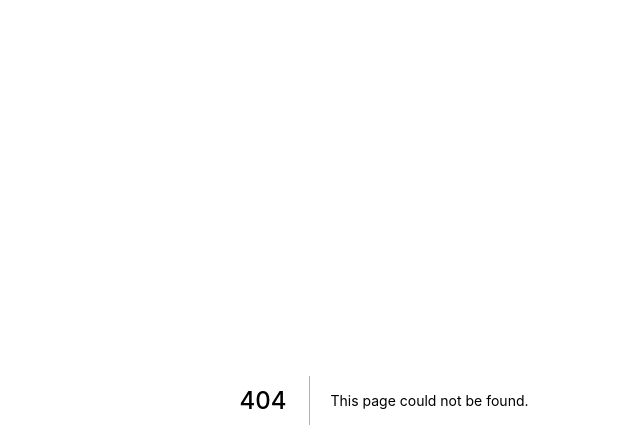
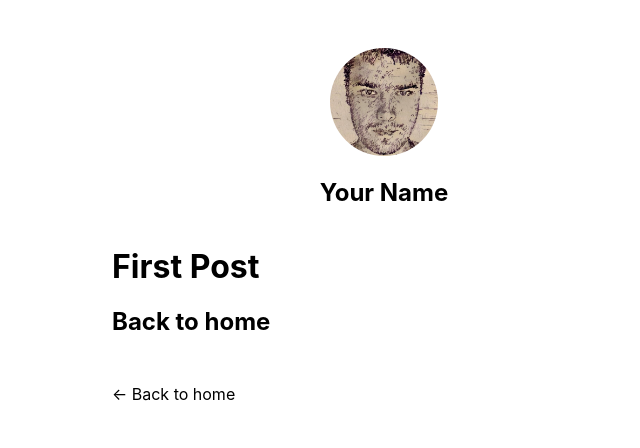
Before and after one commit to SergeiKrk/next-learn, a Next.js app: page /posts/first-post in a window 1280 px wide. Before the commit this address had no page. Shown: the top 448 px of the page, without its empty margins (256-896 px from the left). Built offline with nearby package versions, Linux system fonts and the light colour scheme.

Commit message:
first commit

```diff
--- /dev/null
+++ b/components/layout.js
@@ -0,0 +1,73 @@
+import Head from "next/head";
+import Image from "next/image";
+import styles from "./layout.module.css";
+import utilStyles from "../styles/utils.module.css";
+import Link from "next/link";
+
+const name = "Your Name";
+export const siteTitle = "Next.js Sample Website";
+
+export default function Layout({ children, home }) {
+  return (
+    <div className={styles.container}>
+      <Head>
+        <link rel="icon" href="/favicon.ico" />
+        <meta
+          name="description"
+          content="Learn how to build a personal website using Next.js"
+        />
+        <meta
+          property="og:image"
+          content={`https://og-image.vercel.app/${encodeURI(
+            siteTitle
+          )}.png?theme=light&md=0&fontSize=75px&images=https%3A%2F%2Fassets.vercel.com%2Fimage%2Fupload%2Ffront%2Fassets%2Fdesign%2Fnextjs-black-logo.svg`}
+        />
+        <meta name="og:title" content={siteTitle} />
+        <meta name="twitter:card" content="summary_large_image" />
+      </Head>
+      <header className={styles.header}>
+        {home ? (
+          <>
+            <Image
+              priority
+              src="/images/profile.jpg"
+              className={utilStyles.borderCircle}
+              height={144}
+              width={144}
+              alt={name}
+            />
+            <h1 className={utilStyles.heading2Xl}>{name}</h1>
+          </>
+        ) : (
+          <>
+            <Link href="/">
+              <a>
+                <Image
+                  priority
+                  src="/images/profile.jpg"
+                  className={utilStyles.borderCircle}
+                  height={108}
+                  width={108}
+                  alt={name}
+                />
+              </a>
+            </Link>
+            <h2 className={utilStyles.headingLg}>
+              <Link href="/">
+                <a className={utilStyles.colorInherit}>{name}</a>
+              </Link>
+            </h2>
+          </>
+        )}
+      </header>
+      <main>{children}</main>
+      {!home && (
+        <div className={styles.backToHome}>
+          <Link href="/">
+            <a>← Back to home</a>
+          </Link>
+        </div>
+      )}
+    </div>
+  );
+}
--- /dev/null
+++ b/components/layout.module.css
@@ -0,0 +1,15 @@
+.container {
+  max-width: 36rem;
+  padding: 0 1rem;
+  margin: 3rem auto 6rem;
+}
+
+.header {
+  display: flex;
+  flex-direction: column;
+  align-items: center;
+}
+
+.backToHome {
+  margin: 3rem 0 0;
+}
--- /dev/null
+++ b/pages/posts/first-post.js
@@ -0,0 +1,19 @@
+import Head from "next/head";
+import Link from "next/link";
+import Layout from "../../components/layout";
+
+export default function FirstPost() {
+  return (
+    <Layout>
+      <Head>
+        <title>First Post</title>
+      </Head>
+      <h1>First Post</h1>
+      <h2>
+        <Link href="/">
+          <a>Back to home</a>
+        </Link>
+      </h2>
+    </Layout>
+  );
+}
--- /dev/null
+++ b/styles/utils.module.css
@@ -0,0 +1,52 @@
+.heading2Xl {
+  font-size: 2.5rem;
+  line-height: 1.2;
+  font-weight: 800;
+  letter-spacing: -0.05rem;
+  margin: 1rem 0;
+}
+
+.headingXl {
+  font-size: 2rem;
+  line-height: 1.3;
+  font-weight: 800;
+  letter-spacing: -0.05rem;
+  margin: 1rem 0;
+}
+
+.headingLg {
+  font-size: 1.5rem;
+  line-height: 1.4;
+  margin: 1rem 0;
+}
+
+.headingMd {
+  font-size: 1.2rem;
+  line-height: 1.5;
+}
+
+.borderCircle {
+  border-radius: 9999px;
+}
+
+.colorInherit {
+  color: inherit;
+}
+
+.padding1px {
+  padding-top: 1px;
+}
+
+.list {
+  list-style: none;
+  padding: 0;
+  margin: 0;
+}
+
+.listItem {
+  margin: 0 0 1.25rem;
+}
+
+.lightText {
+  color: #666;
+}
```
Also changed, not shown: pages/index.js (+13 -62 lines), public/images/profile.jpg (added).
